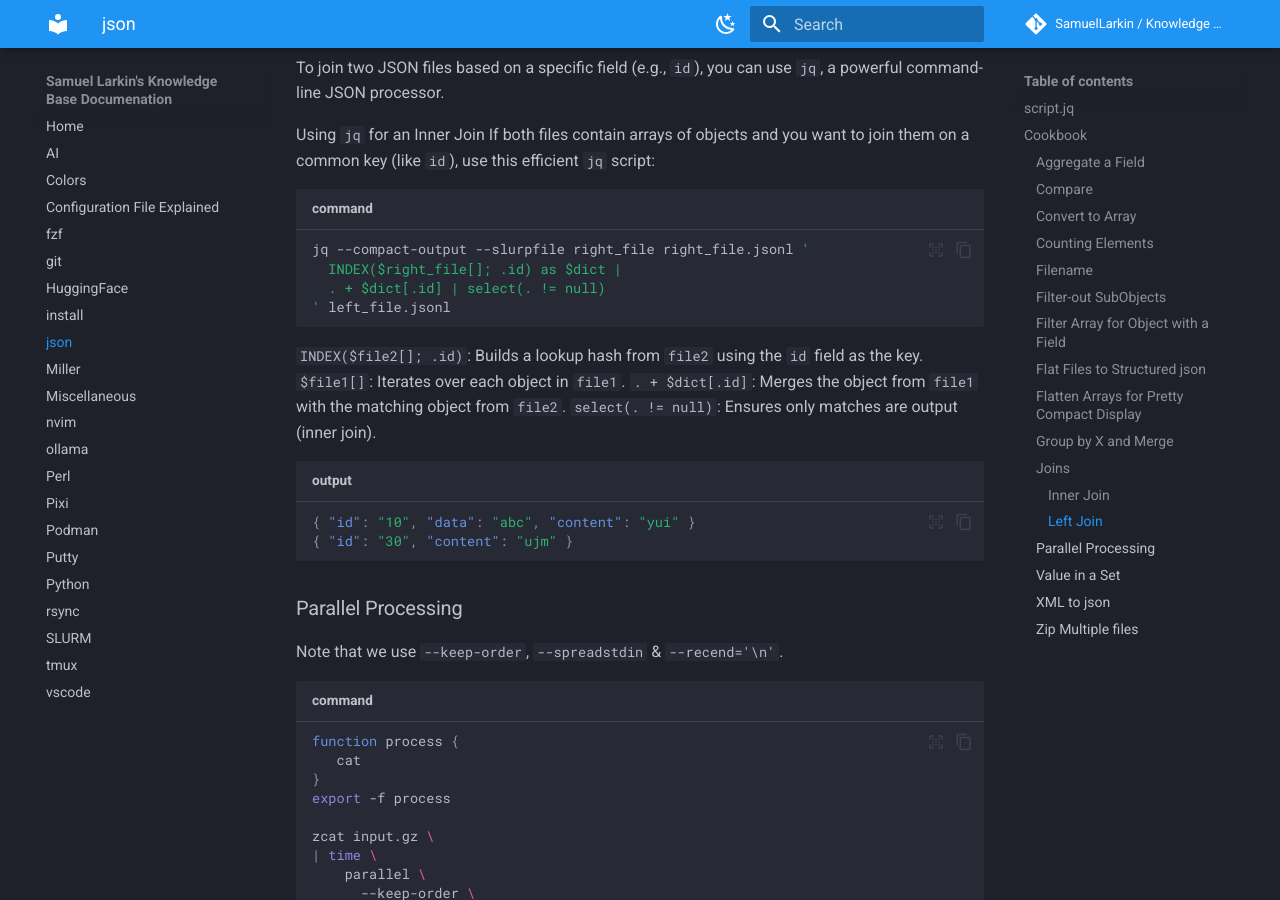
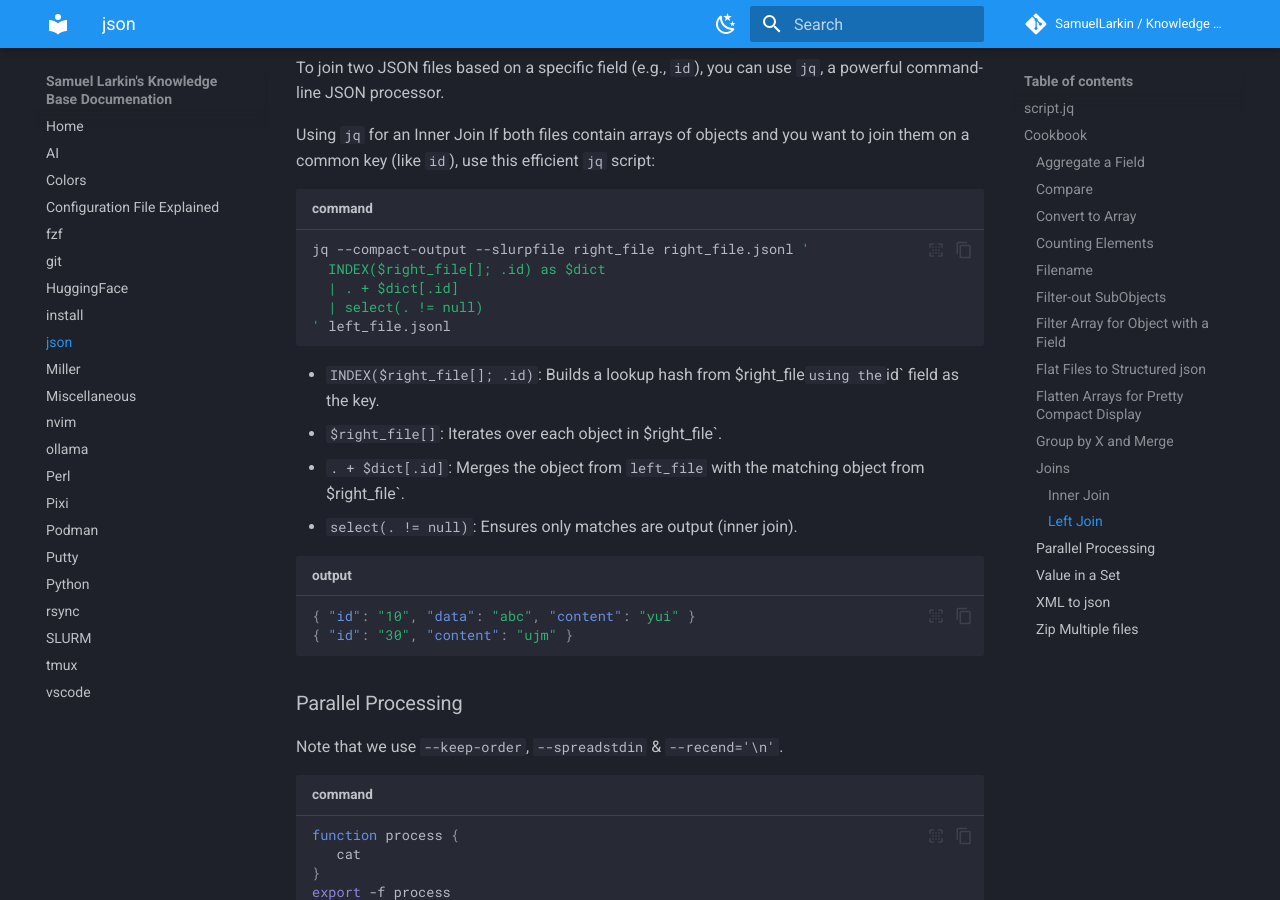
Before and after one commit to SamuelLarkin/kb, an MkDocs documentation site: the page built from docs/json.md, in a window 1280 px wide and 900 px high, scrolled down 7850 px. Built offline with MkDocs 1.6.1 and Material for MkDocs 9.7.7, drawn with Linux system fonts in a browser that asks for light colours; comment, search, counter and statistics services are not loaded; the version menu is left out.

Commit message:
docs(json): fixed indentation and fix descritption

````diff
--- a/docs/json.md
+++ b/docs/json.md
@@ -363,15 +363,16 @@ If both files contain arrays of objects and you want to join them on a common ke
 
 ```sh title="command"
 jq --compact-output --slurpfile right_file right_file.jsonl '
-  INDEX($right_file[]; .id) as $dict |
-  . + $dict[.id] | select(. != null)
+  INDEX($right_file[]; .id) as $dict
+  | . + $dict[.id]
+  | select(. != null)
 ' left_file.jsonl
 ```
 
-`INDEX($file2[]; .id)`: Builds a lookup hash from `file2` using the `id` field as the key.
-`$file1[]`: Iterates over each object in `file1`.
-`. + $dict[.id]`: Merges the object from `file1` with the matching object from `file2`.
-`select(. != null)`: Ensures only matches are output (inner join).
+- `INDEX($right_file[]; .id)`: Builds a lookup hash from $right_file`using the`id` field as the key.
+- `$right_file[]`: Iterates over each object in $right_file`.
+- `. + $dict[.id]`: Merges the object from `left_file` with the matching object from $right_file`.
+- `select(. != null)`: Ensures only matches are output (inner join).
 
 ```json title="output"
 { "id": "10", "data": "abc", "content": "yui" }
````
